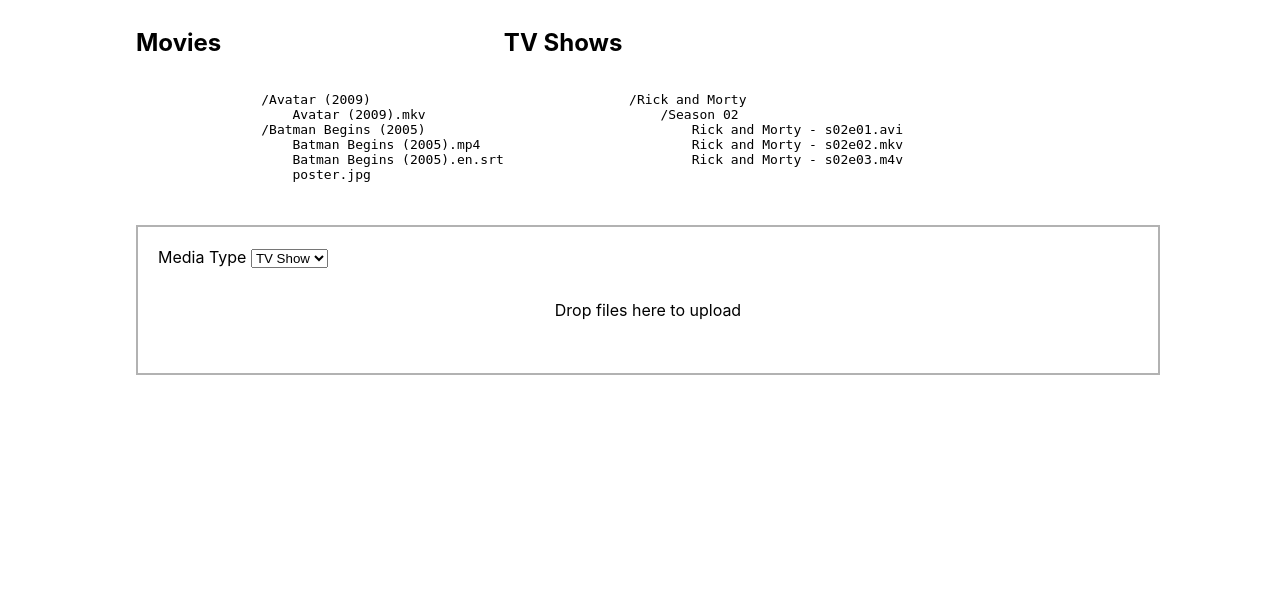
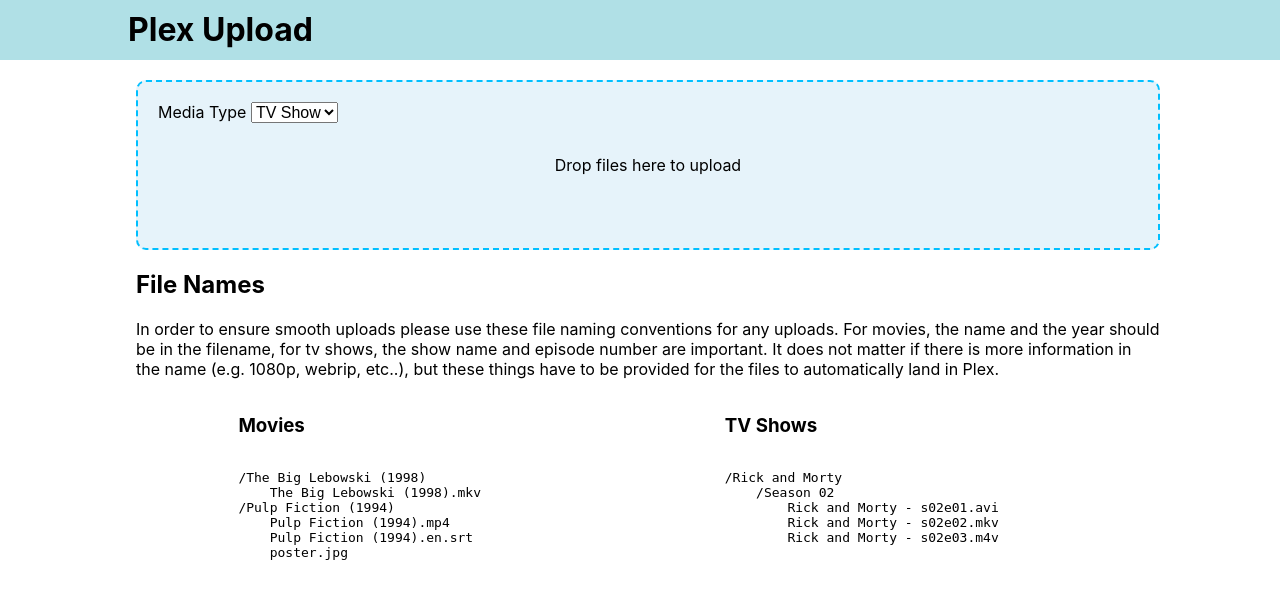
Before and after one commit to FabianVolkers/plex-upload, a Python web app: template plex-upload/templates/upload.html in a window 1280 px wide. Shown: the top 602 px of the page. Run offline with Jinja, Linux system fonts and the light colour scheme; the template is opened without the code that fills it, so the values that code supplies are empty.

Commit message:
finish styling

```diff
--- a/plex-upload/static/css/styles.css
+++ b/plex-upload/static/css/styles.css
@@ -6,8 +6,25 @@
     max-width: 80vw;
     margin-left: 10vw;
 }
+
+#header {
+    position: fixed;
+    top: 0;
+    left: 0;
+    width: 100vw;
+    background-color: powderblue;
+    height: 60px;
+    padding-left: 10vw;
+
+}
+
+h1 {
+    margin-block-start: 10px;
+}
 #movies, #tv {
     float: left;
+    width: 30vw;
+    margin-left: 8vw;
 }
 
 #tv {
@@ -15,5 +32,18 @@
 }
 
 #dropzone-div {
+    margin-top: 80px;
     clear: both;
 }
+
+#media-type {
+    font-size: 1em;
+}
+
+.dropzone {
+    border-style: dashed;
+    border-color: deepskyblue;
+    border-radius: 10px;
+    background-color: rgb(230, 243, 250);
+    min-height: 170px;
+}
--- a/plex-upload/templates/upload.html
+++ b/plex-upload/templates/upload.html
@@ -6,6 +6,7 @@
 
     <!-- 1 -->
     <link href="{{ url_for('static', filename='css/dropzone.css') }}" type="text/css" rel="stylesheet" />
+    <link href="{{ url_for('static', filename='css/basic.css') }}" type="text/css" rel="stylesheet" />
     <link href="{{ url_for('static', filename='css/styles.css') }}" type="text/css" rel="stylesheet" />
 
     <!-- 2 -->
@@ -15,34 +16,8 @@
 <body>
     <div id="wrapper">
 
-
-        <div id="explanation">
-            <div id="movies">
-                <h2>Movies</h2>
-                <pre>
-            <code>
-                /Avatar (2009)
-                    Avatar (2009).mkv
-                /Batman Begins (2005)
-                    Batman Begins (2005).mp4
-                    Batman Begins (2005).en.srt
-                    poster.jpg
-            </code>
-        </pre>
-            </div>
-            <div id="tv">
-                <h2>TV Shows</h2>
-                <pre>
-            <code>
-                /Rick and Morty
-                    /Season 02
-                        Rick and Morty - s02e01.avi
-                        Rick and Morty - s02e02.mkv
-                        Rick and Morty - s02e03.m4v
-            </code>
-        </pre>
-            </div>
-
+        <div id="header">
+            <h1>Plex Upload</h1>
         </div>
         <!-- 3 -->
         <div id="dropzone-div">
@@ -62,12 +37,12 @@
 
         <div hidden id="uploaded-files">
             <h2>Uploaded Files</h2>
+            <p id="tv-notice" style="display: none;">Please check if the detected episodes match the files you uploaded and click confirm. Any errors will be ignored</p>
+            <p id="movie-notice" style="display: none;">The following files have been uploaded to Plex. Any errors will need to be resolved manually. Ping Fabi and ask him nicely to move the files manually.</p>
             <ul id="uploaded-files-list">
-
             </ul>
             <h3>Errors</h3>
             <ul id="errors-list">
-
             </ul>
             <form action="/files/process" id="confirm-parsing-form">
                 <input type='hidden' name='dry_run' value='0' />
@@ -78,10 +53,44 @@
         </div>
         <div hidden id="processed-files">
             <h2>Processed Files</h2>
+            <p>The following files have been uploaded to Plex. Ping Fabi to resolve any errors</p>
             <ul id="processed-files-list">
-
             </ul>
             <p><a id="plex-url">View on Plex</a> (could take a few minutes to show up)</p>
+        </div>
+        <div id="explanation">
+            <h2>File Names</h2>
+            <p>
+                In order to ensure smooth uploads please use these file naming conventions for any uploads.
+                For movies, the name and the year should be in the filename, for tv shows, the show name and episode number are important.
+                It does not matter if there is more information in the name (e.g. 1080p, webrip, etc..), but these things have to be provided for the files to automatically land in Plex.
+            </p>
+            <div id="movies">
+                <h3>Movies</h2>
+                <pre>
+            <code>
+/The Big Lebowski (1998)
+    The Big Lebowski (1998).mkv
+/Pulp Fiction (1994)
+    Pulp Fiction (1994).mp4
+    Pulp Fiction (1994).en.srt
+    poster.jpg
+            </code>
+        </pre>
+            </div>
+            <div id="tv">
+                <h3>TV Shows</h2>
+                <pre>
+            <code>
+/Rick and Morty
+    /Season 02
+        Rick and Morty - s02e01.avi
+        Rick and Morty - s02e02.mkv
+        Rick and Morty - s02e03.m4v
+            </code>
+        </pre>
+            </div>
+
         </div>
     </div>
     <script>
@@ -161,9 +170,6 @@
                     if (this.getQueuedFiles().length === 0 && this.getUploadingFiles().length ===
                         0) {
 
-
-                        console.log(this.getUploadingFiles())
-                        console.log(this.getQueuedFiles())
                         removeAllChildNodes(document.getElementById(
                             "uploaded-files-list"))
                         removeAllChildNodes(document.getElementById(
@@ -176,6 +182,9 @@
                             document.getElementById('confirm-parsing-form')
                                 .style =
                                 "display: none;"
+                            document.getElementById('movie-notice').style = "display: block;"
+                        } else {
+                            document.getElementById('tv-notice').style = "display: block;"
                         }
 
                         document.getElementById('uploaded-files')
```
